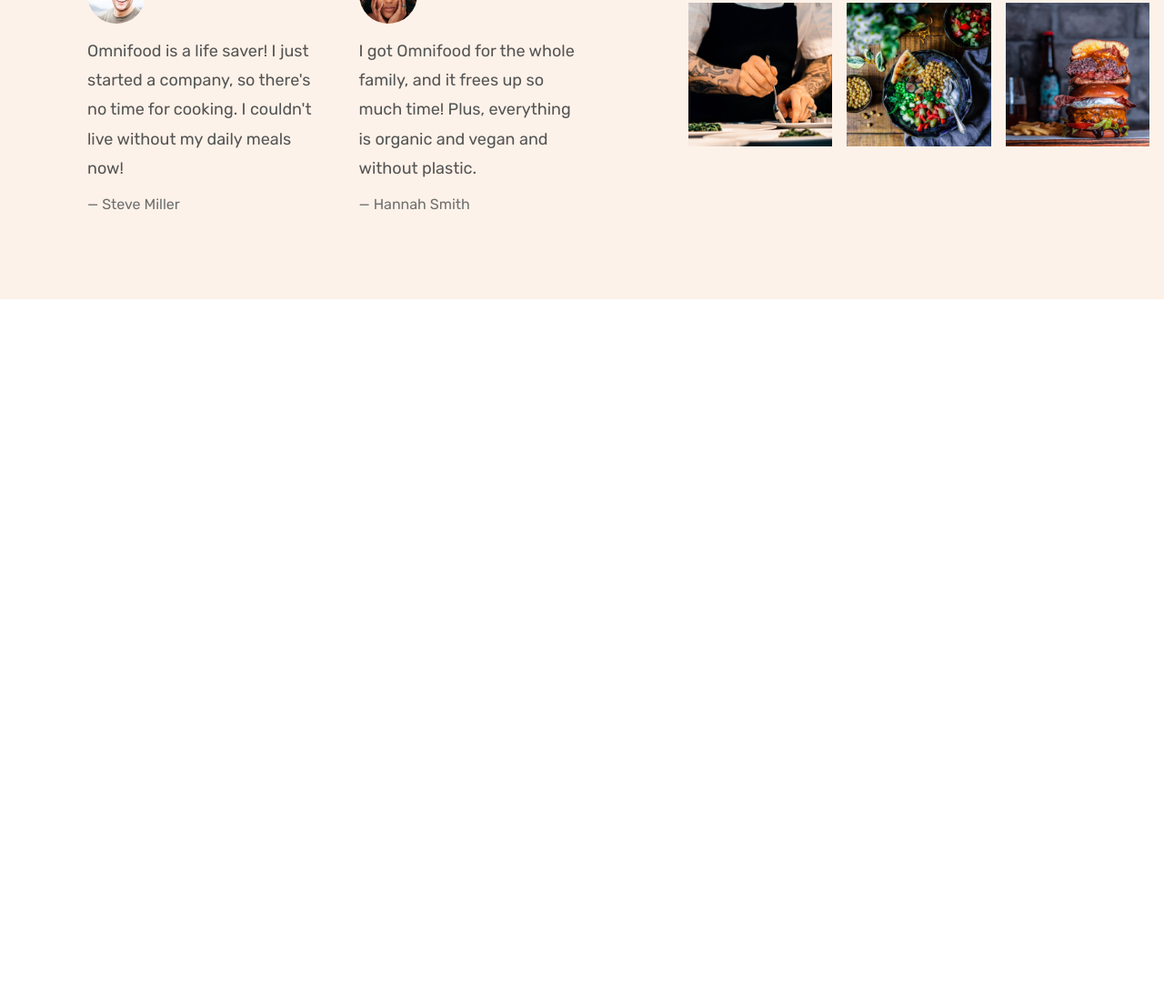
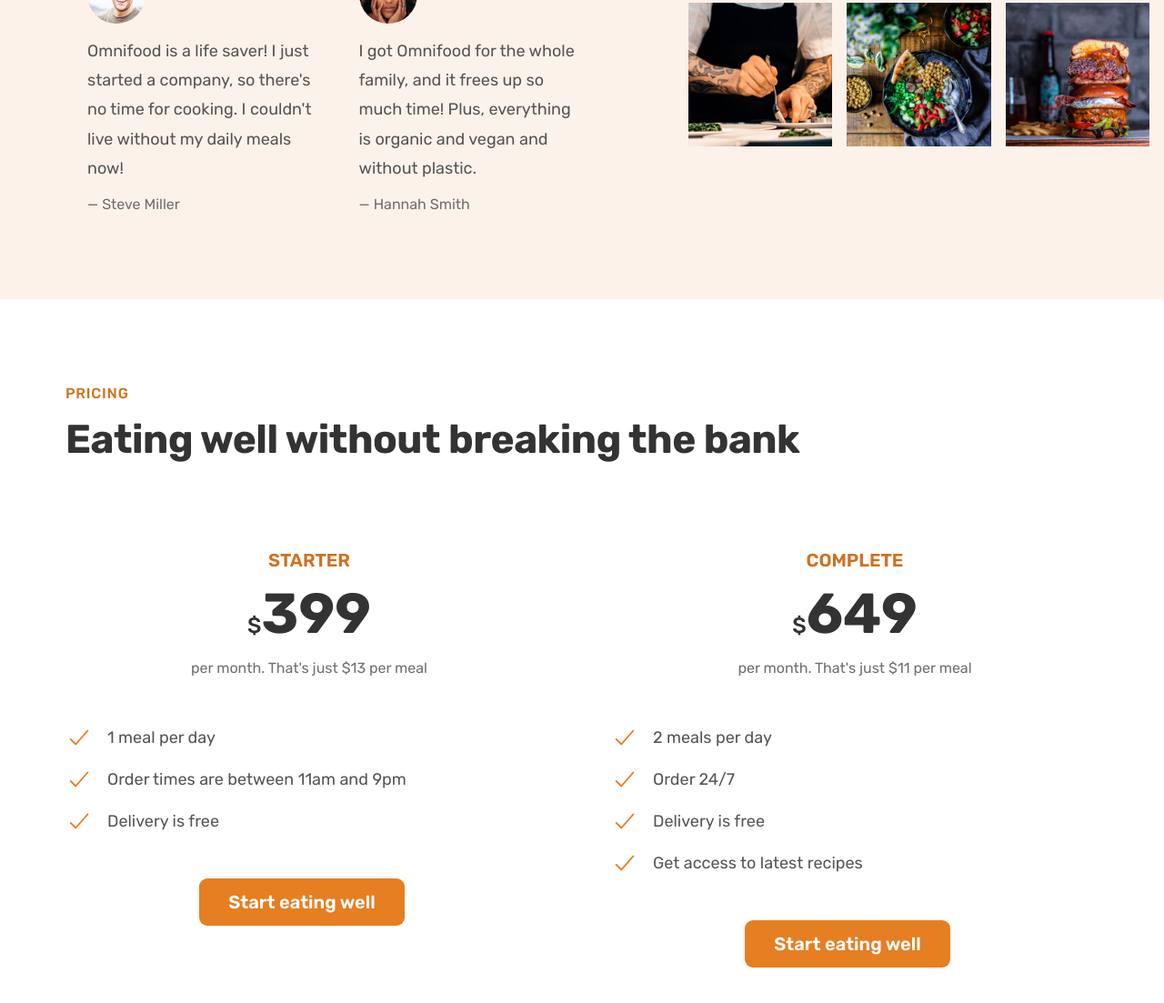
Before and after one commit to GeebeeFrost/Omnifood, a plain HTML site: page index.html in a window 1280 px wide. Shown: the part 4385-5488 px from the top of the page at 91% size. Before the commit the page ends 4714 px from the top, so only its background shows below. Drawn offline with nearby package versions, Linux system fonts and the light colour scheme.

Commit message:
Add Pricing section (1 of 2)

```diff
--- a/css/general.css
+++ b/css/general.css
@@ -190,6 +190,26 @@ body {
   border-bottom: 1px solid transparent;
 }
 
+.list {
+  list-style: none;
+  display: flex;
+  flex-direction: column;
+  gap: 1.6rem;
+}
+
+.list-item {
+  font-size: 1.8rem;
+  display: flex;
+  align-items: center;
+  gap: 1.6rem;
+}
+
+.list-icon {
+  height: 3rem;
+  width: 3rem;
+  color: #e67e22;
+}
+
 .margin-right-sm {
   margin-right: 1.6rem !important;
 }
--- a/css/style.css
+++ b/css/style.css
@@ -287,26 +287,6 @@
   width: 100%;
 }
 
-.diets-list {
-  list-style: none;
-  display: flex;
-  flex-direction: column;
-  gap: 1.6rem;
-}
-
-.diet {
-  font-size: 1.8rem;
-  display: flex;
-  align-items: center;
-  gap: 1.6rem;
-}
-
-.diet-icon {
-  height: 3rem;
-  width: 3rem;
-  color: #e67e22;
-}
-
 .all-recipes {
   text-align: center;
   font-size: 1.8rem;
@@ -370,3 +350,47 @@
 .gallery-item img:hover {
   transform: scale(1.1);
 }
+
+/* *************************************** */
+/* PRICING SECTION */
+/* *************************************** */
+
+.section-pricing {
+  padding: 9.6rem 0;
+}
+
+.plan-header {
+  text-align: center;
+  margin-bottom: 4.8rem;
+}
+
+.plan-name {
+  font-size: 2rem;
+  font-weight: 600;
+  text-transform: uppercase;
+  margin-bottom: 1.8rem;
+  color: #cf711f;
+}
+
+.plan-price {
+  font-size: 6.2rem;
+  font-weight: 700;
+  margin-bottom: 1.6rem;
+  color: #333;
+}
+
+.plan-price span {
+  font-size: 2.4rem;
+  font-weight: 500;
+}
+
+.plan-text {
+  font-size: 1.6rem;
+  line-height: 1.6;
+  color: #6f6f6f;
+}
+
+.plan-sign-up {
+  text-align: center;
+  margin-top: 4.8rem;
+}
--- a/index.html
+++ b/index.html
@@ -230,41 +230,41 @@
 
           <div class="diets">
             <h3 class="heading-tertiary">Works with any diet:</h3>
-            <ul class="diets-list">
-              <li class="diet">
-                <ion-icon class="diet-icon" name="checkmark-outline"></ion-icon
+            <ul class="list">
+              <li class="list-item">
+                <ion-icon class="list-icon" name="checkmark-outline"></ion-icon
                 ><span>Vegetarian</span>
               </li>
-              <li class="diet">
-                <ion-icon class="diet-icon" name="checkmark-outline"></ion-icon
+              <li class="list-item">
+                <ion-icon class="list-icon" name="checkmark-outline"></ion-icon
                 ><span>Vegan</span>
               </li>
-              <li class="diet">
-                <ion-icon class="diet-icon" name="checkmark-outline"></ion-icon
+              <li class="list-item">
+                <ion-icon class="list-icon" name="checkmark-outline"></ion-icon
                 ><span>Pescatarian</span>
               </li>
-              <li class="diet">
-                <ion-icon class="diet-icon" name="checkmark-outline"></ion-icon
+              <li class="list-item">
+                <ion-icon class="list-icon" name="checkmark-outline"></ion-icon
                 ><span>Gluten-free</span>
               </li>
-              <li class="diet">
-                <ion-icon class="diet-icon" name="checkmark-outline"></ion-icon
+              <li class="list-item">
+                <ion-icon class="list-icon" name="checkmark-outline"></ion-icon
                 ><span>Lactose-free</span>
               </li>
-              <li class="diet">
-                <ion-icon class="diet-icon" name="checkmark-outline"></ion-icon
+              <li class="list-item">
+                <ion-icon class="list-icon" name="checkmark-outline"></ion-icon
                 ><span>Keto</span>
               </li>
-              <li class="diet">
-                <ion-icon class="diet-icon" name="checkmark-outline"></ion-icon
+              <li class="list-item">
+                <ion-icon class="list-icon" name="checkmark-outline"></ion-icon
                 ><span>Paleo</span>
               </li>
-              <li class="diet">
-                <ion-icon class="diet-icon" name="checkmark-outline"></ion-icon
+              <li class="list-item">
+                <ion-icon class="list-icon" name="checkmark-outline"></ion-icon
                 ><span>Low FODMAP</span>
               </li>
-              <li class="diet">
-                <ion-icon class="diet-icon" name="checkmark-outline"></ion-icon
+              <li class="list-item">
+                <ion-icon class="list-icon" name="checkmark-outline"></ion-icon
                 ><span>Kid-friendly</span>
               </li>
             </ul>
@@ -337,7 +337,6 @@
         </div>
 
         <div class="gallery">
-          <!-- <figcaption>Caption</figcaption> -->
           <figure class="gallery-item">
             <img
               src="img/gallery/gallery-1.jpg"
@@ -412,6 +411,75 @@
           </figure>
         </div>
       </section>
+
+      <section class="section-pricing">
+        <div class="container">
+          <span class="subheading">Pricing</span>
+          <h2 class="heading-secondary">
+            Eating well without breaking the bank
+          </h2>
+        </div>
+
+        <div class="container grid grid--2-cols">
+          <div class="pricing-plan">
+            <div class="plan-header">
+              <p class="plan-name">Starter</p>
+              <p class="plan-price"><span>$</span>399</p>
+              <p class="plan-text">per month. That's just $13 per meal</p>
+            </div>
+            <ul class="list">
+              <li class="list-item">
+                <ion-icon class="list-icon" name="checkmark-outline"></ion-icon
+                ><span>1 meal per day</span>
+              </li>
+              <li class="list-item">
+                <ion-icon class="list-icon" name="checkmark-outline"></ion-icon
+                ><span>Order times are between 11am and 9pm</span>
+              </li>
+              <li class="list-item">
+                <ion-icon class="list-icon" name="checkmark-outline"></ion-icon
+                ><span>Delivery is free</span>
+              </li>
+            </ul>
+            <div class="plan-sign-up">
+              <a href="#" class="btn btn--full margin-right-sm"
+                >Start eating well</a
+              >
+            </div>
+          </div>
+
+          <div class="pricing-plan">
+            <div class="plan-header">
+              <p class="plan-name">Complete</p>
+              <p class="plan-price"><span>$</span>649</p>
+              <p class="plan-text">per month. That's just $11 per meal</p>
+            </div>
+            <ul class="list">
+              <li class="list-item">
+                <ion-icon class="list-icon" name="checkmark-outline"></ion-icon
+                ><span>2 meals per day</span>
+              </li>
+              <li class="list-item">
+                <ion-icon class="list-icon" name="checkmark-outline"></ion-icon
+                ><span>Order 24/7</span>
+              </li>
+              <li class="list-item">
+                <ion-icon class="list-icon" name="checkmark-outline"></ion-icon
+                ><span>Delivery is free</span>
+              </li>
+              <li class="list-item">
+                <ion-icon class="list-icon" name="checkmark-outline"></ion-icon
+                ><span>Get access to latest recipes</span>
+              </li>
+            </ul>
+            <div class="plan-sign-up">
+              <a href="#" class="btn btn--full margin-right-sm"
+                >Start eating well</a
+              >
+            </div>
+          </div>
+        </div>
+      </section>
     </main>
     <script
       type="module"
```
